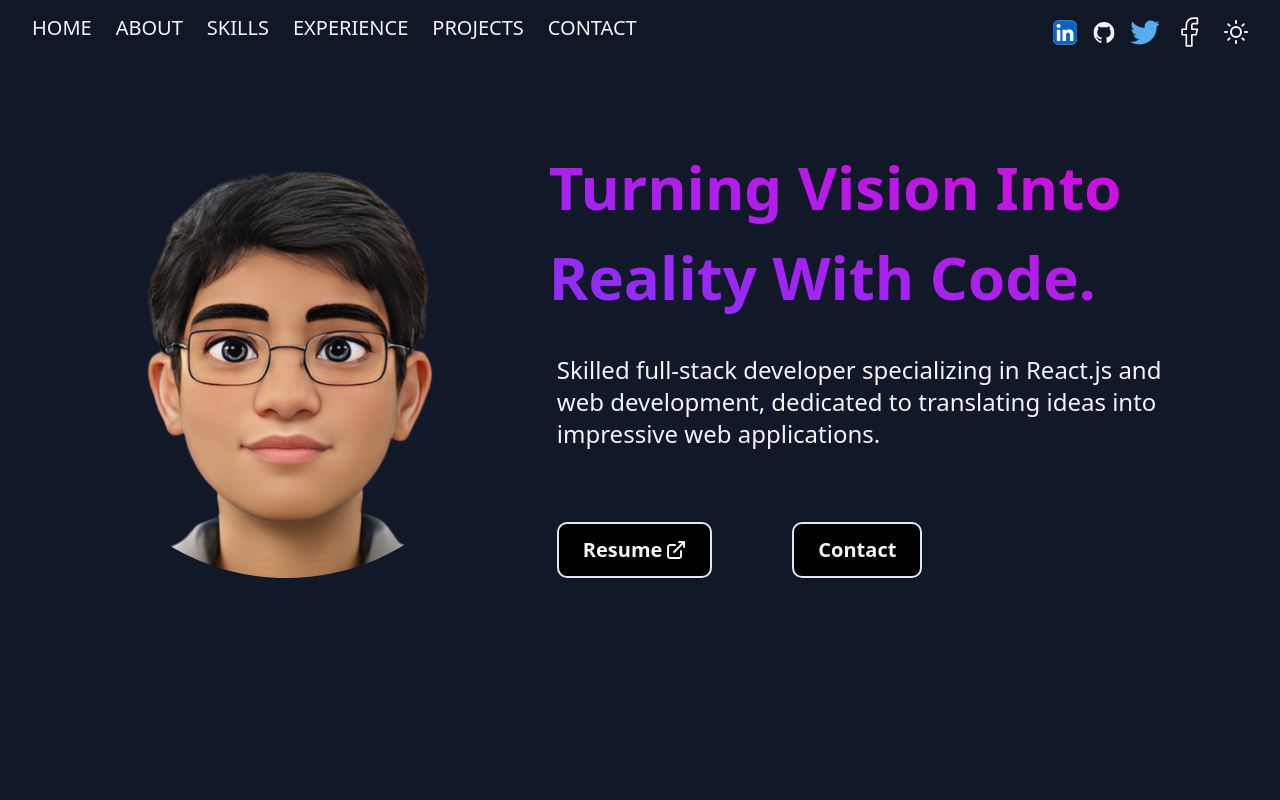
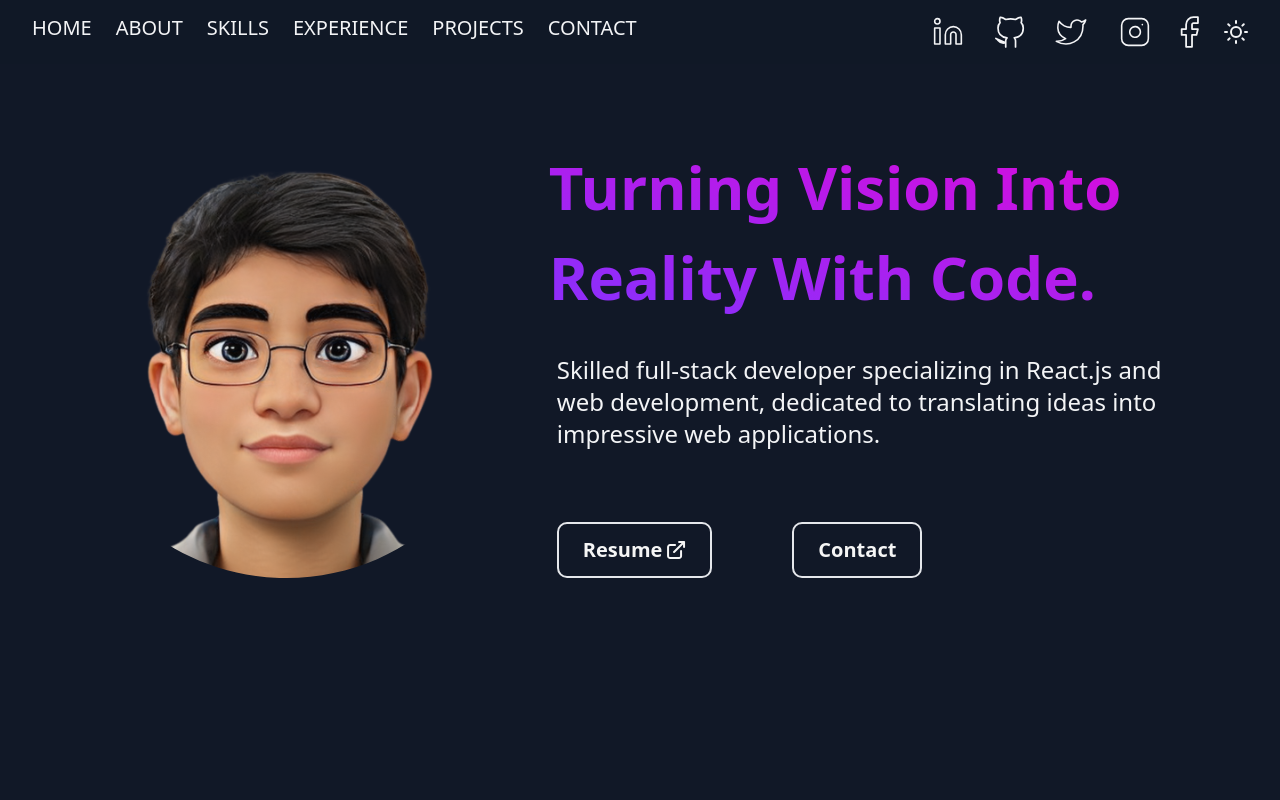
Before and after one commit to Ritesh560/Portfolio, a React (Vite) app: page / in a window 1280 px wide. Shown: the top 800 px of the page. Built offline with nearby package versions, Linux system fonts and the light colour scheme.

Commit message:
fix: hover states

```diff
--- a/src/compoents/Home/Home.module.scss
+++ b/src/compoents/Home/Home.module.scss
@@ -6,10 +6,6 @@
 }
 
 .button {
-  // width: 9rem;
-  // height: 3.5rem;
-
-  background: black;
   border: 2px solid #e5e7eb;
   border-radius: 10px;
 
@@ -23,6 +19,6 @@
   color: #f5f5f5;
 
   &:hover {
-    opacity: 0.7;
+    background: black;
   }
 }
--- a/src/compoents/Navbar/Navbar.jsx
+++ b/src/compoents/Navbar/Navbar.jsx
@@ -1,10 +1,11 @@
 import { useState } from "react"
 import UseThemeSwitcher from "../../hooks/useThemeSwitcher"
-import { DarkMode, FacebookLogoOutline, GithubLogo, LightMode, LinkdinLogo, TwitterLogo } from "../../libs/icons/icon"
+import { DarkMode, FacebookLogoOutline, GithubLogo, GithubLogoOutline, InstagramLogoOutline, LightMode, LinkdinLogo, LinkdinLogoOutline, TwitterLogo, TwitterLogoOutline } from "../../libs/icons/icon"
 import { darkTheme, lightTheme } from "../../libs/themes/constants"
 import { urls } from "../constants"
 import { NavComponents } from "./components/constants"
 import MobileNavbar from "./components/mobileNavbar/mobileNavbar"
+import styles from "./Navbar.module.scss"
 
 const Navbar = ({ theme, setTheme }) => {
   const [mode, setMode] = UseThemeSwitcher()
@@ -37,20 +38,23 @@ const Navbar = ({ theme, setTheme }) => {
             </div>
           ))}
         </div>
-        <div className="flex items-center gap-6 h-8 ">
+        <div className={`${theme.theme === "dark" ? styles.logoDark : styles.logoLight} flex items-center gap-6 h-8`}>
           <a href={urls?.linkdin} target="_blank" rel="noopener noreferrer">
-            <LinkdinLogo className="scale-150 hover:opacity-60" />
+            <LinkdinLogoOutline className="h-8" />
           </a>
           <a href={urls?.github} target="_blank" rel="noopener noreferrer">
-            <GithubLogo className=" scale-150 text-dark dark:text-light hover:opacity-60" />
+            <GithubLogoOutline className="h-8 " />
           </a>
           <a href={urls?.twitter} target="_blank" rel="noopener noreferrer">
-            <TwitterLogo className="scale-150 hover:opacity-60" />
+            <TwitterLogoOutline className="h-8" />
+          </a>
+          <a href={urls?.instagram} target="_blank" rel="noopener noreferrer">
+            <InstagramLogoOutline className="h-8" />
+          </a>
+          <a href={urls?.facebook} target="_blank" rel="noopener noreferrer">
+            <FacebookLogoOutline className="h-8" />
           </a>
 
-          <a href={urls?.facebook} target="_blank" rel="noopener noreferrer">
-            <FacebookLogoOutline className="scale-150 h-5 hover:fill-black dark:hover:fill-white" />
-          </a>
           {theme === darkTheme ? <LightMode className=" cursor-pointer hover:fill-light dark:hover:fill-white" onClick={handleLightMode} /> : <DarkMode className=" cursor-pointer hover:fill-black" onClick={handleDarkMode} />}
         </div>
       </div>
--- /dev/null
+++ b/src/compoents/Navbar/Navbar.module.scss
@@ -0,0 +1,15 @@
+.logoDark {
+  svg:hover {
+    path {
+      fill: white;
+      stroke: rgb(0, 0, 0);
+    }
+  }
+}
+.logoLight {
+  svg:hover {
+    path {
+      fill: black;
+    }
+  }
+}
```
